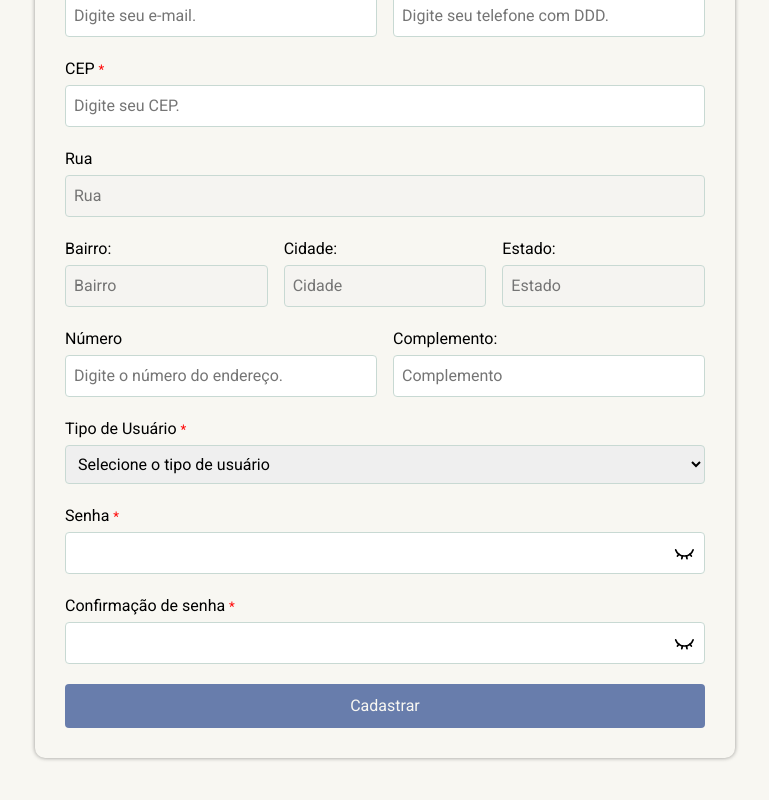
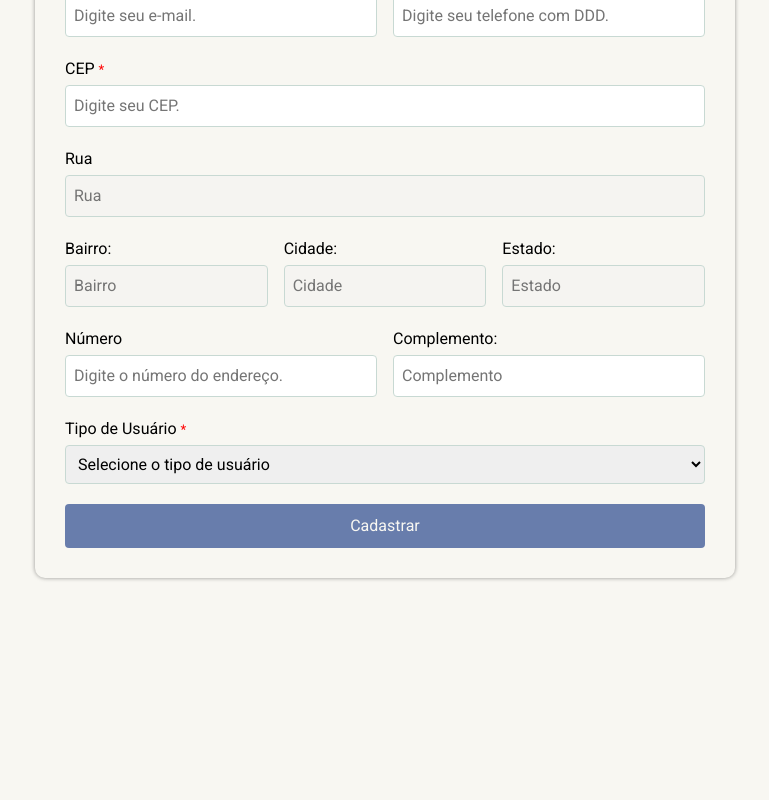
Before and after one commit to ViniMesquitaa/br.com.mindcare, a React (Vite) app: page /admins/register in a window 1280 px wide. Shown: the part 501-1301 px from the top of the page, without its empty margins (255-1024 px from the left). After the commit the page ends 1127 px from the top, so only its background shows below. Built offline with nearby package versions, Linux system fonts and the light colour scheme.

Commit message:
fix: add name in profile img input

```diff
--- a/src/components/UserForm/index.jsx
+++ b/src/components/UserForm/index.jsx
@@ -201,8 +201,9 @@ export function UserForm({ isAdminRegister, isEdit, defaultValues, onSubmit }) {
           )}
 
           <input
+            id="file"
+            name="file"
             type="file"
-            id="file"
             className="file-input"
             onChange={handleFileChange}
           />
--- a/src/pages/RegisterAdmin/index.jsx
+++ b/src/pages/RegisterAdmin/index.jsx
@@ -2,9 +2,11 @@ import { UserForm } from "../../components/UserForm";
 import "./styles.css";
 
 export function RegisterAdmin() {
+  const onSubmit = (values) => console.log(values);
+
   return (
     <div className="container">
-      <UserForm onSubmit={(values) => console.log(values)} />
+      <UserForm onSubmit={onSubmit} isAdminRegister />
     </div>
   );
 }
```
